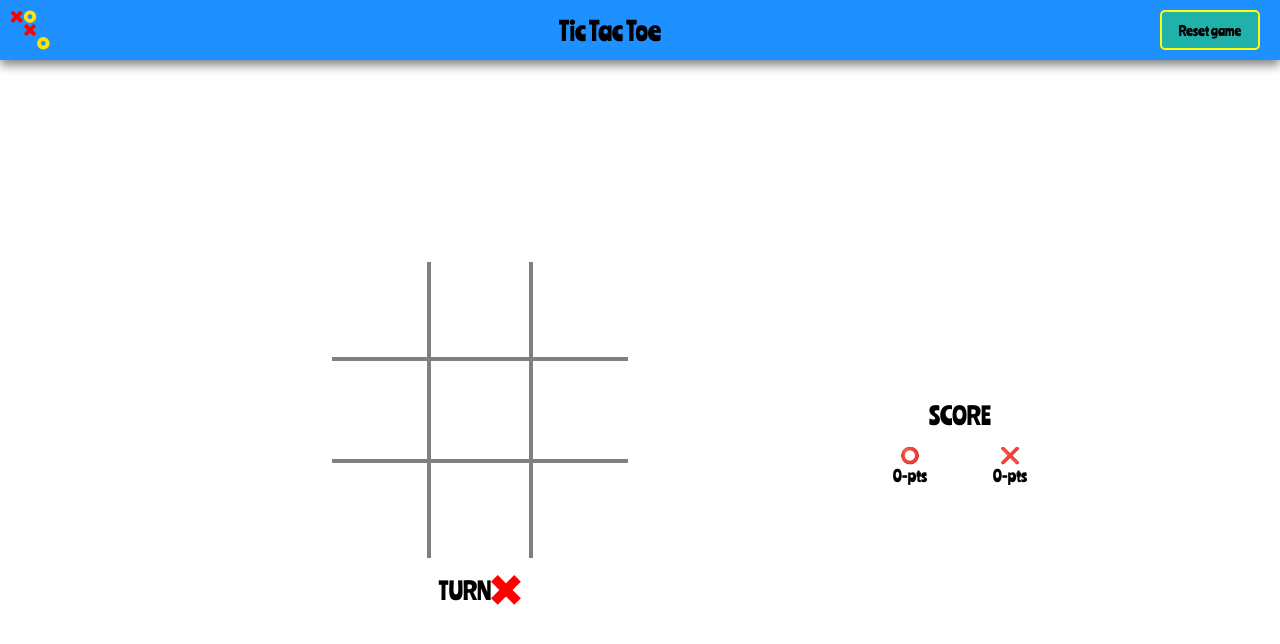
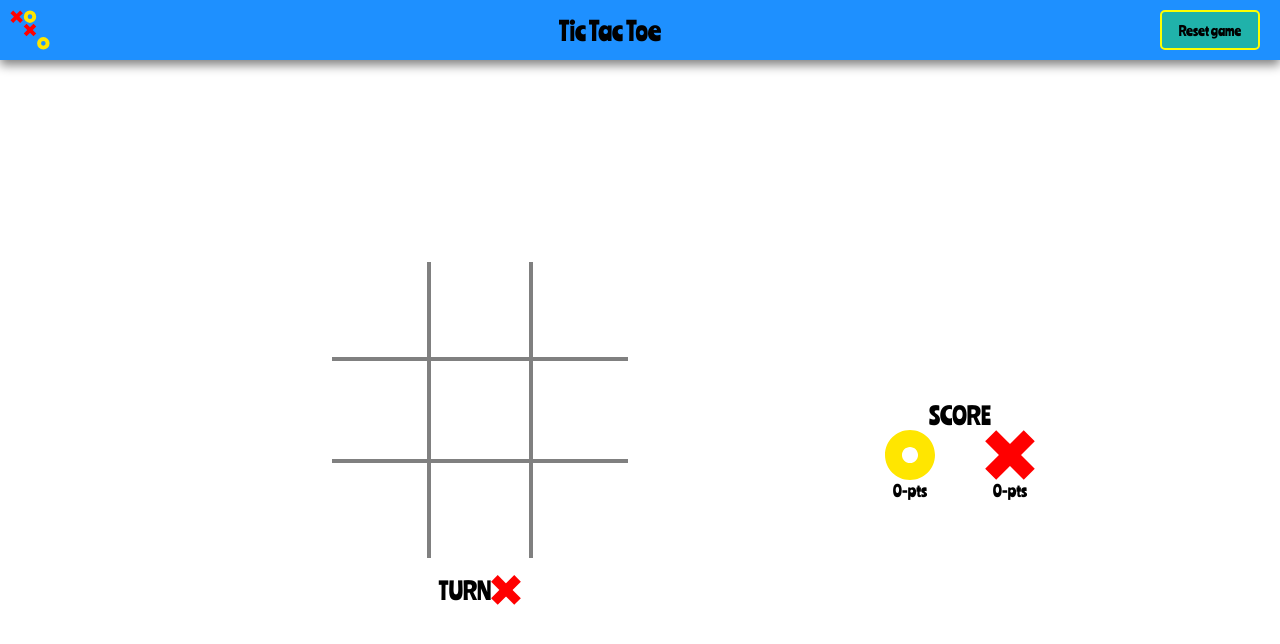
Before and after one commit to DBattou/TicTacToe, a React (Create React App) app: page / in a window 1280 px wide. Shown: the top 644 px of the page. Built offline with nearby package versions, Linux system fonts and the light colour scheme.

Commit message:
Update tests

```diff
--- a/src/components/currentPlayer/CurrentPlayer.css
+++ b/src/components/currentPlayer/CurrentPlayer.css
@@ -7,7 +7,7 @@
   height: 60px;
 }
 
-.App-turn {
+.App-currentPlayer {
   font-family: 'ranchersregular', Arial, sans-serif;
   font-weight: normal;
   font-style: normal;
--- a/src/components/currentPlayer/CurrentPlayer.jsx
+++ b/src/components/currentPlayer/CurrentPlayer.jsx
@@ -6,8 +6,8 @@ import './CurrentPlayer.css'
 
 function CurrentPlayer({ currentPlayer }) {
   return (
-    <section className="App__section-currentPlayer">
-      <h1 className="App-turn">TURN</h1>
+    <section className="App__section-currentPlayer" data-testid="currentPlayer_display">
+      <h1 className="App-currentPlayer">TURN</h1>
       {currentPlayer === 'X' && <Cross></Cross>}
       {currentPlayer === 'O' && <Circle></Circle>}
     </section>
--- a/src/components/score/Score.jsx
+++ b/src/components/score/Score.jsx
@@ -1,5 +1,7 @@
 import React from 'react'
 import { connect } from 'react-redux'
+import Circle from '../../icons/Circle'
+import Cross from '../../icons/Cross'
 import './Score.css'
 
 function Score({ score }) {
@@ -7,15 +9,11 @@ function Score({ score }) {
     <section className="App__section-score">
       <h1 className="App-score-h1">SCORE</h1>
       <p className="App-score-p1">
-        <span role="img" aria-label="O">
-          ⭕️
-        </span>
+        <Circle></Circle>
         <span data-testid={'player_O_score'}>{score?.O}-pts</span>
       </p>
       <p className="App-score-p2">
-        <span role="img" aria-label="X">
-          ❌
-        </span>
+        <Cross></Cross>
         <span data-testid={'player_X_score'}>{score?.X}-pts</span>
       </p>
     </section>
--- a/src/icons/Circle.jsx
+++ b/src/icons/Circle.jsx
@@ -3,7 +3,13 @@ import './Circle.css'
 
 function Circle(props) {
   return (
-    <svg className="Square__circle" viewBox="0 0 512 512" fill="none" {...props}>
+    <svg
+      className="Square__circle"
+      viewBox="0 0 512 512"
+      fill="none"
+      {...props}
+      data-testid="player_O"
+    >
       <path
         d="M512 256c0 141.385-114.615 256-256 256S0 397.385 0 256 114.615 0 256 0s256 114.615 256 256zm-338.424 0c0 45.521 36.903 82.424 82.424 82.424 45.521 0 82.424-36.903 82.424-82.424 0-45.521-36.903-82.424-82.424-82.424-45.521 0-82.424 36.903-82.424 82.424z"
         fill="#FFE600"
--- a/src/icons/Cross.jsx
+++ b/src/icons/Cross.jsx
@@ -3,7 +3,13 @@ import './Cross.css'
 
 function Cross(props) {
   return (
-    <svg className="Square__cross" viewBox="0 0 512 512" fill="none" {...props}>
+    <svg
+      className="Square__cross"
+      viewBox="0 0 512 512"
+      fill="none"
+      {...props}
+      data-testid="player_X"
+    >
       <path
         d="M1.659 396.721L396.72 1.659l112.879 112.875-197.534 197.531-197.531 197.531L1.659 396.721z"
         fill="red"
```
Also changed, not shown: 1 other file (tests, documents, lock files or other folders).
